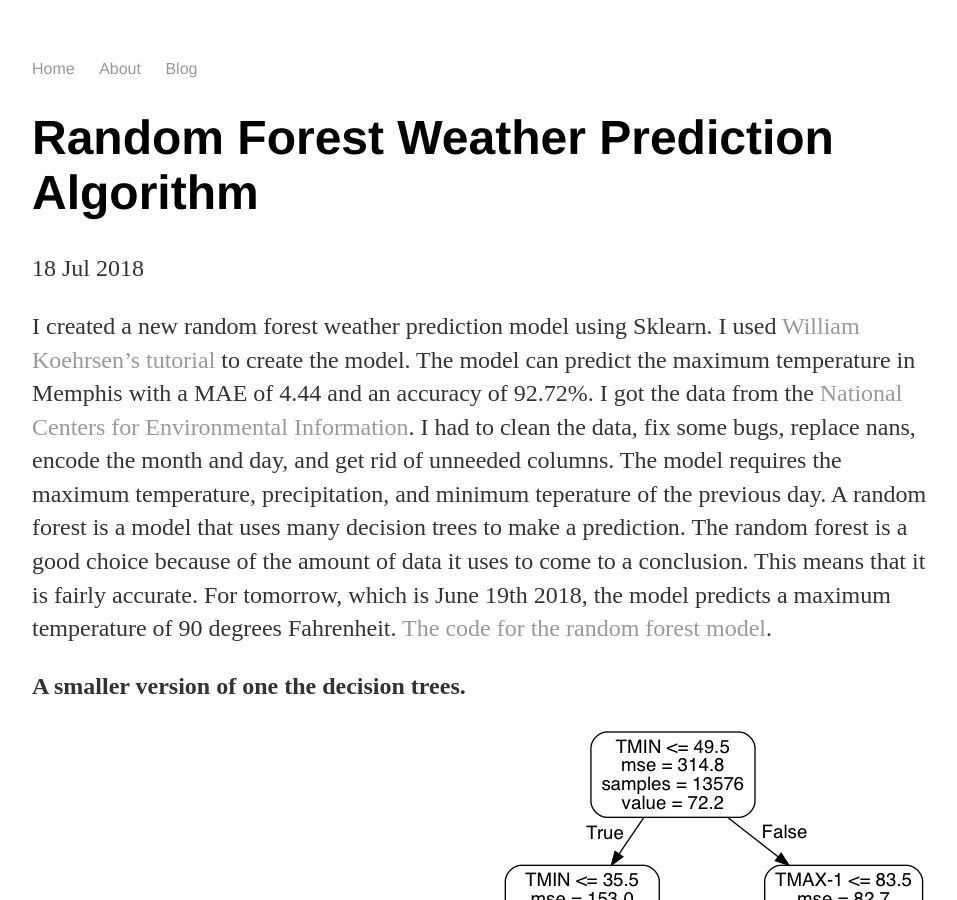
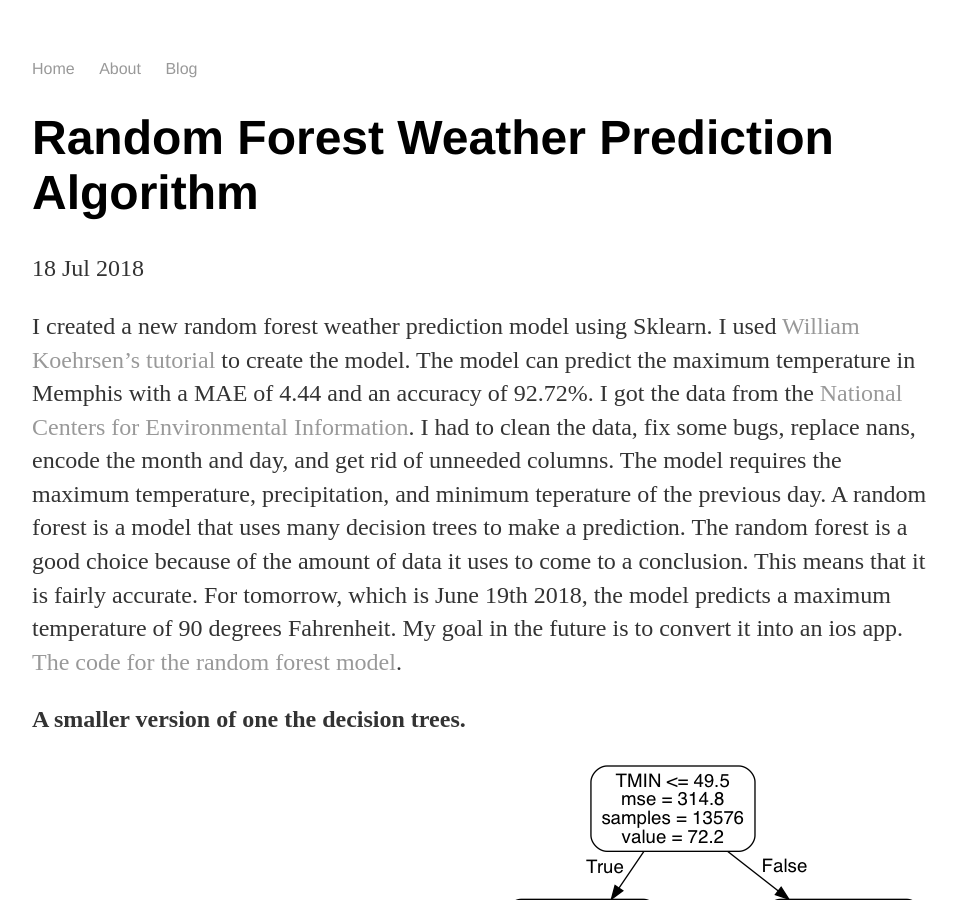
Before and after one commit to RaviW1/ravi_wije_old_site, a Jekyll site: the page built from _posts/2018-07-18-Random-Forest.md, in a window 1280 px wide and 900 px high. Shown: the whole window, without its empty margins (160-1117 px from the left). Built offline with Jekyll 4.4.1, drawn with Linux system fonts in a browser that asks for light colours.

Commit message:
Update 2018-07-18-Random-Forest.md

```diff
--- a/_posts/2018-07-18-Random-Forest.md
+++ b/_posts/2018-07-18-Random-Forest.md
@@ -12,6 +12,7 @@
 A random forest is a model that uses many decision trees to make a prediction.
 The random forest is a good choice because of the amount of data it uses to come to a conclusion. This means that it is fairly accurate.
 For tomorrow, which is June 19th 2018, the model predicts a maximum temperature of 90 degrees Fahrenheit.
+My goal in the future is to convert it into an ios app.
 [The code for the random forest model](https://raviw1.github.io/code/Weather_RFv2).
 
 __A smaller version of one the decision trees.__
```
